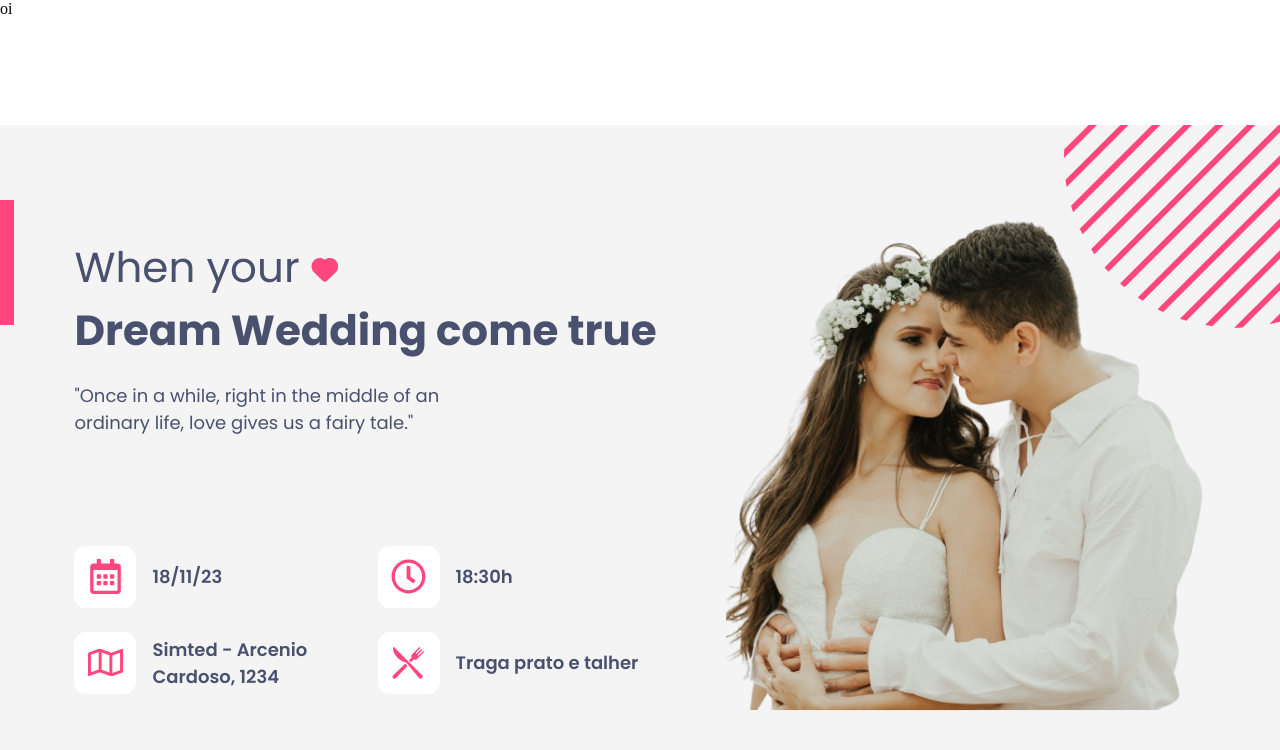
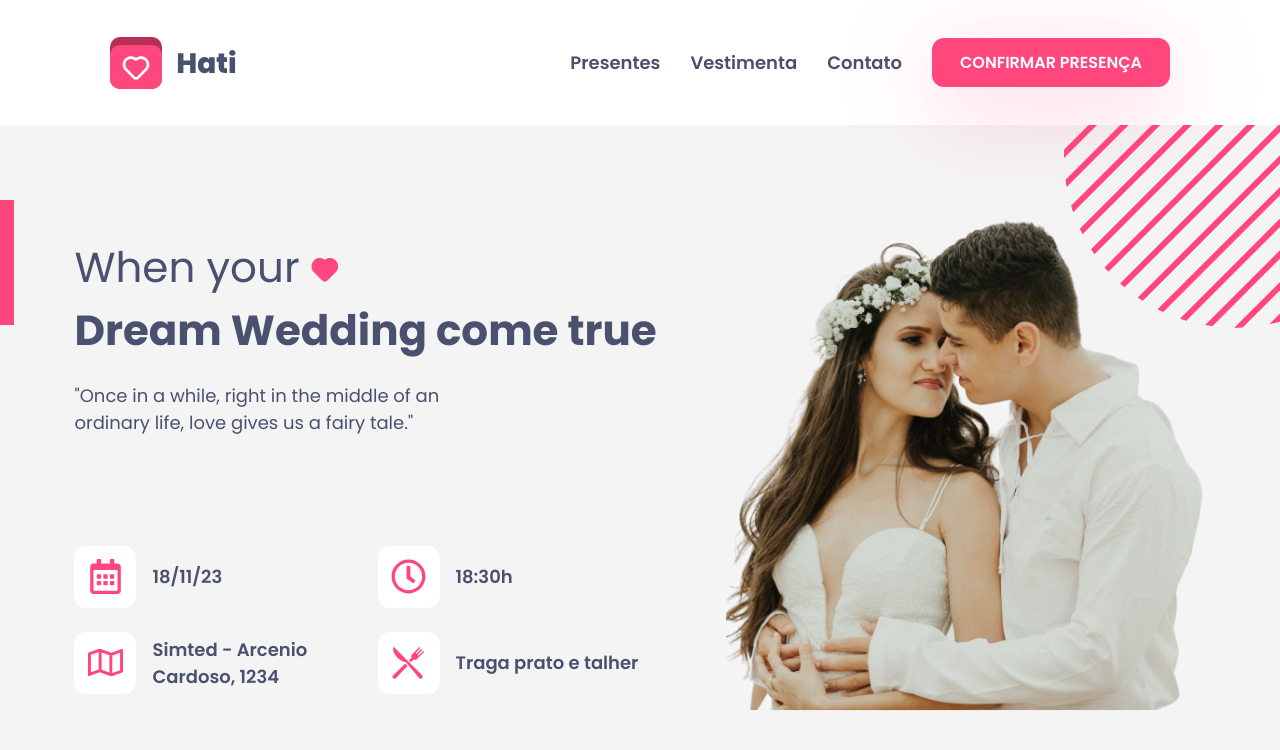
Before and after one commit to NewmarLucas/convite-casamento, a Next.js app: page / in a window 1280 px wide. Shown: the top 750 px of the page. Built offline with nearby package versions, Linux system fonts and the light colour scheme.

Commit message:
adicionando botões e imagem no header

```diff
--- a/src/components/Header/index.tsx
+++ b/src/components/Header/index.tsx
@@ -1,6 +1,21 @@
 import React from 'react';
+import Image from 'next/image';
+
+import logo from '@/assets/logo.svg';
 import styles from './styles.module.css';
 
 export function Header() {
-  return <nav className={styles.header}>oi</nav>;
+  return (
+    <nav className={styles.header}>
+      <div className={styles.content}>
+        <Image src={logo} alt='logo' />
+        <div className={styles.buttonsContainer}>
+          <button className='ghost-button'>Presentes</button>
+          <button className='ghost-button'>Vestimenta</button>
+          <button className='ghost-button'>Contato</button>
+          <button className='filled-button'>CONFIRMAR PRESENÇA</button>
+        </div>
+      </div>
+    </nav>
+  );
 }
--- a/src/components/Header/styles.module.css
+++ b/src/components/Header/styles.module.css
@@ -7,3 +7,20 @@
   z-index: 10;
   height: var(--header-height);
 }
+
+.content {
+  width: 100%;
+  height: 100%;
+  max-width: 1200px;
+  margin: 0 auto;
+  padding: 20px 70px;
+  display: flex;
+  justify-content: space-between;
+  align-items: center;
+}
+
+.buttonsContainer {
+  display: flex;
+  align-items: center;
+  gap: 30px;
+}
--- a/src/pages/index.tsx
+++ b/src/pages/index.tsx
@@ -1,3 +1,4 @@
+import React from 'react';
 import Image from 'next/image';
 
 import { GiKnifeFork } from '@react-icons/all-files/gi/GiKnifeFork';
--- a/src/styles/globals.css
+++ b/src/styles/globals.css
@@ -3,6 +3,7 @@
 :root {
   --header-height: 125px;
   --main-color: #ff477e;
+  --main-color-dark: #c3355f;
   --text-color: #49516f;
 }
 
@@ -17,3 +18,32 @@ body {
   max-width: 100vw;
   overflow-x: hidden;
 }
+
+button {
+  cursor: pointer;
+}
+
+.ghost-button {
+  border: none;
+  background-color: transparent;
+  color: var(--text-color);
+  font: 600 18px Poppins, sans-serif;
+}
+
+.ghost-button:hover {
+  color: #84899c;
+}
+
+.filled-button {
+  border: none;
+  border-radius: 12px;
+  padding: 12px 28px;
+  background-color: var(--main-color);
+  color: #fff;
+  font: 600 16px Poppins, sans-serif;
+  filter: drop-shadow(0px 20px 44px rgba(255, 71, 126, 0.27));
+}
+
+.filled-button:hover {
+  background-color: var(--main-color-dark);
+}
```
